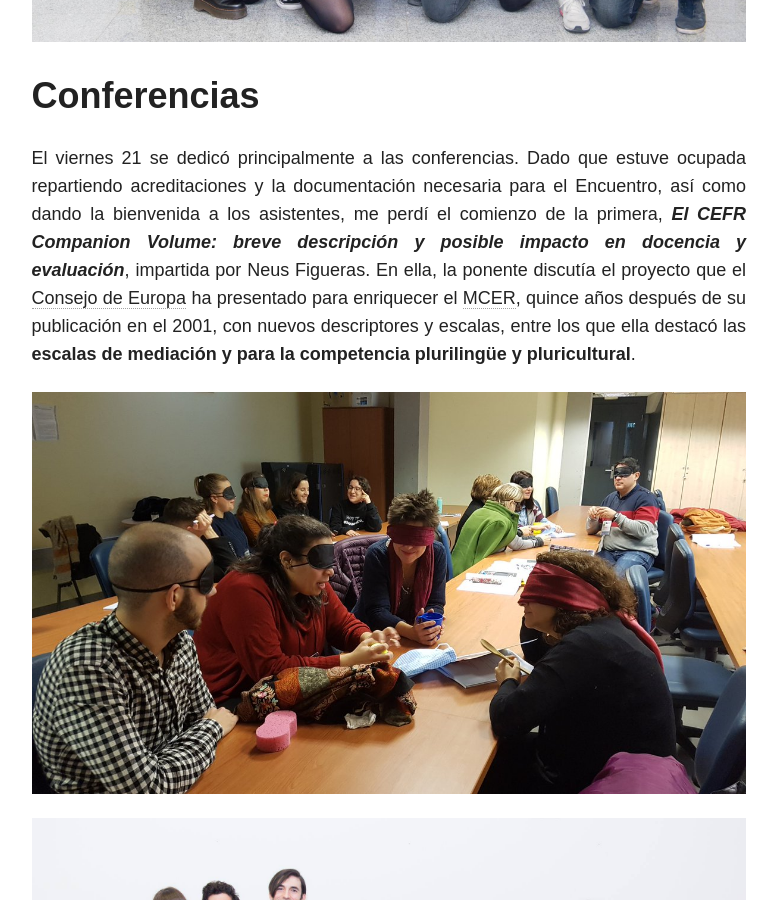
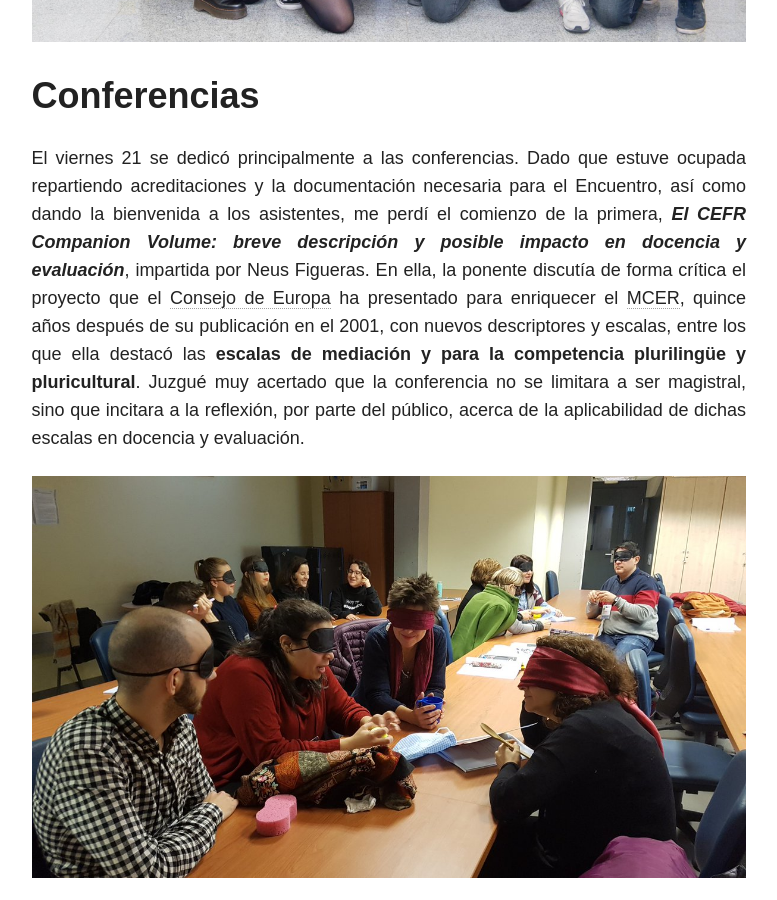
Before and after one commit to immalopez/immalopez.github.io, a Jekyll site: the page built from _posts/blog/2018-12-27-yo-una-joven-padawan.md, in a window 1280 px wide and 900 px high, scrolled down 1581 px. Shown: the whole window, without its empty margins (348-1125 px from the left). Built offline with Jekyll 4.4.1, drawn with Linux system fonts in a browser that asks for light colours; nearby versions of some CDN libraries; comment, search, counter and statistics services are not loaded.

Commit message:
Update 2018-12-27-yo-una-joven-padawan.md

```diff
--- a/_posts/blog/2018-12-27-yo-una-joven-padawan.md
+++ b/_posts/blog/2018-12-27-yo-una-joven-padawan.md
@@ -21,7 +21,7 @@
 
 # Conferencias
 
-El viernes 21 se dedicó principalmente a las conferencias. Dado que estuve ocupada repartiendo acreditaciones y la documentación necesaria para el Encuentro, así como dando la bienvenida a los asistentes, me perdí el comienzo de la primera, **_El CEFR Companion Volume: breve descripción y posible impacto en docencia y evaluación_**, impartida por Neus Figueras. En ella, la ponente discutía el proyecto que el <a href="https://es.wikipedia.org/wiki/Consejo_de_Europa" target="_blank">Consejo de Europa</a> ha presentado para enriquecer el <a href="https://es.wikipedia.org/wiki/Marco_Común_Europeo_de_Referencia_para_las_lenguas" target="_blank">MCER</a>, quince años después de su publicación en el 2001, con nuevos descriptores y escalas, entre los que ella destacó las **escalas de mediación y para la competencia plurilingüe y pluricultural**.
+El viernes 21 se dedicó principalmente a las conferencias. Dado que estuve ocupada repartiendo acreditaciones y la documentación necesaria para el Encuentro, así como dando la bienvenida a los asistentes, me perdí el comienzo de la primera, **_El CEFR Companion Volume: breve descripción y posible impacto en docencia y evaluación_**, impartida por Neus Figueras. En ella, la ponente discutía de forma crítica el proyecto que el <a href="https://es.wikipedia.org/wiki/Consejo_de_Europa" target="_blank">Consejo de Europa</a> ha presentado para enriquecer el <a href="https://es.wikipedia.org/wiki/Marco_Común_Europeo_de_Referencia_para_las_lenguas" target="_blank">MCER</a>, quince años después de su publicación en el 2001, con nuevos descriptores y escalas, entre los que ella destacó las **escalas de mediación y para la competencia plurilingüe y pluricultural**. Juzgué muy acertado que la conferencia no se limitara a ser magistral, sino que incitara a la reflexión, por parte del público, acerca de la aplicabilidad de dichas escalas en docencia y evaluación.
 
 ![Taller invidentes](/images/DvAupodWsAANBsF.jpg)
 
```
